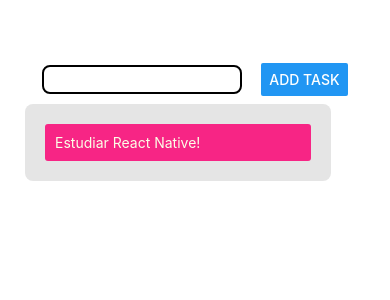
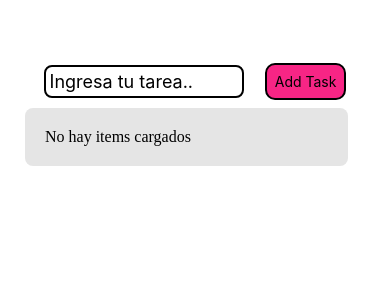
Before and after one commit to juanpablocap/coder, a React Native app: screen / in a window 390 px wide. Shown: the top 300 px of the page. Built offline with nearby package versions, Linux system fonts and the light colour scheme.

Commit message:
todo list working

```diff
--- /dev/null
+++ b/Components/Button.js
@@ -0,0 +1,24 @@
+import { StyleSheet, Text, View } from 'react-native';
+import { TouchableOpacity } from 'react-native';
+import { colors } from "../Styles/Colors"
+
+const ButtonCustom = ({onPress}) => {
+  return (
+    <TouchableOpacity style={styles.button} onPress = {onPress}>
+                    <Text>
+                        Add Task
+                    </Text>
+                </TouchableOpacity>
+  )
+}
+
+export default ButtonCustom
+
+const styles = StyleSheet.create({
+    button:{
+        backgroundColor: colors.rosa,
+        padding: 8,
+        borderRadius: 10,
+        borderWidth: 2,
+    },
+})
--- a/Components/Item.js
+++ b/Components/Item.js
@@ -19,8 +19,10 @@
         backgroundColor: colors.rosa,
         padding:10,
         borderRadius:3,
+        marginBottom: 10,
     },
     text:{
         color: colors.white,
+        fontSize: 18,
     }
 })
--- a/Screens/Layout.js
+++ b/Screens/Layout.js
@@ -1,17 +1,43 @@
 
-import { View, Button, TextInput, Text, StyleSheet } from "react-native";
+import { View, Button, TextInput, Text, StyleSheet, TouchableOpacity } from "react-native";
+import { useState } from "react";
 import { colors } from "../Styles/Colors";
 import Item from "../Components/Item";
+import ButtonCustom from "../Components/Button";
 
 const Layout = () => {
+
+    const [input, setInput] = useState("")
+    const [todoList, setTodoList] = useState([])
+
+    const handleAdd = () => {
+        if (input !== ""){
+        setTodoList([...todoList, {id: Date.now, todo: input}])
+        setInput("");
+        }
+        console.log(input, Date.now);
+    }
+
+
     return(
         <View style={styles.container}>
             <View style={styles.topContainer}>
-                <TextInput style={styles.input} />
-                <Button title='Add Task' />
+                <TextInput
+                placeholder="Ingresa tu tarea.."
+                style={styles.input}
+                onChangeText={setInput}
+                value={input} />
+                <ButtonCustom onPress ={handleAdd} />
             </View>
             <View style={styles.itemList}>
-                <Item item={{id:1, todo: "Estudiar React Native!"}}></Item>
+                { todoList.length !==0 ?
+                todoList.map (item =>{
+                    return(
+                        <Item item = {item} key={item.id} />
+                    )
+                })
+                : <text>No hay items cargados</text>
+            }
             </View>
         </View>
     )
@@ -37,11 +63,12 @@
         borderWidth: 2,
         width: 200,
         padding: 4,
+        fontSize: 18,
     },
     itemList:{
         backgroundColor: colors.gray,
         borderRadius: 8,
-        width: '90%',
+        width: '95%',
         padding: 20,
-    }
+    },
 })
```
